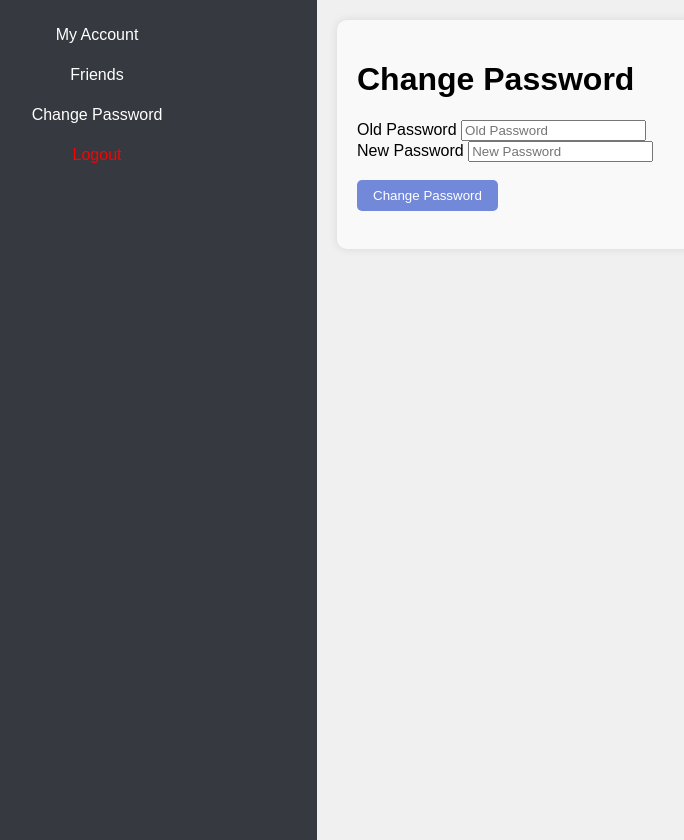
After one commit to ivarjt/flask-webchat, a Flask app: page /settings/change_password in a window 1280 px wide. The commit adds this page. Shown: the whole page, without its empty margins (123-807 px from the left). Run offline with Flask 3, Linux system fonts and the light colour scheme.

Commit message:
Added change password functionality, fixed some redirects and some css in the settings page

```diff
--- a/app/forms.py
+++ b/app/forms.py
@@ -29,8 +29,13 @@ class LoginForm(FlaskForm):
     password = PasswordField("Password", validators=[InputRequired(), Length(min=8, max=100)], render_kw={"placeholder": "Password"})
     submit = SubmitField("Login")
 
+class ChangePasswordForm(FlaskForm):
+    old_password = PasswordField("Old Password", validators=[InputRequired(), Length(min=8, max=100)], render_kw={"placeholder": "Old Password"})
+    new_password = PasswordField("New Password", validators=[InputRequired(), Length(min=8, max=100), validate_password], render_kw={"placeholder": "New Password"})
+    submit = SubmitField("Change Password")
+
 class FriendRequestForm(FlaskForm):
-    username = StringField("Username", validators=[InputRequired(), Length(min=5, max=20)], render_kw={"placeholder": "Username"})
+    username = StringField("Username", validators=[InputRequired(), Length(min=5, max=20)], render_kw={"placeholder": "Enter Username"})
     submit = SubmitField("Send Friend Request")
 
 
--- a/app/templates/chat/chat.html
+++ b/app/templates/chat/chat.html
@@ -228,7 +228,7 @@
         const room_id = "{{ room_id }}";
 
         const socket = io(
-            "http://192.168.152.24:5000/", {
+            "http://192.168.68.51:5000/", {
                 auth: {
                     token: "123"
                 }
--- /dev/null
+++ b/app/templates/settings/change_password_settings.html
@@ -0,0 +1,64 @@
+{% extends "settings/settings_base.html" %}
+
+{% block settings_content %}
+    <style>
+        .main-content {
+            border-radius: 10px;
+            padding: 20px;
+            background-color: #f9f9f9;
+            box-shadow: 0px 0px 10px rgba(0, 0, 0, 0.1);
+        }
+
+        /* Styling for buttons */
+        .styled-button {
+            background-color: #7289da;
+            color: #fff;
+            border: none;
+            border-radius: 5px;
+            padding: 8px 16px;
+            cursor: pointer;
+            transition: background-color 0.3s ease;
+            margin-right: 5px; /* Add some margin to separate buttons */
+        }
+
+        .styled-button:hover {
+            background-color: #677bc4;
+        }
+    </style>
+
+    <div class="main-content">
+        <h1>Change Password</h1>
+        <form method="POST" action="">
+            {{ form.hidden_tag() }}
+            <div class="form-group">
+                {{ form.old_password.label(class="form-control-label") }}
+                {{ form.old_password(class="form-control") }}
+                {% for error in form.old_password.errors %}
+                    <span style="color: red;">{{ error }}</span>
+                {% endfor %}
+            </div>
+            <div class="form-group">
+                {{ form.new_password.label(class="form-control-label") }}
+                {{ form.new_password(class="form-control") }}
+                {% for error in form.new_password.errors %}
+                    <span style="color: red;">{{ error }}</span>
+                {% endfor %}
+            </div>
+            <br>
+            <div class="form-group">
+                {{ form.submit(class="styled-button") }}
+            </div>
+        </form>
+        <br>
+        <!-- Flash Messages -->
+        {% with messages = get_flashed_messages(with_categories=true) %}
+            {% if messages %}
+                {% for category, message in messages %}
+                    <div class="alert alert-{{ category }}">
+                        {{ message }}
+                    </div>
+                {% endfor %}
+            {% endif %}
+        {% endwith %}
+    </div>
+{% endblock %}
--- a/app/templates/settings/settings_base.html
+++ b/app/templates/settings/settings_base.html
@@ -5,7 +5,6 @@
     <meta name="viewport" content="width=device-width, initial-scale=1.0">
     <title>Settings</title>
     <style>
-
         * {
             font-family: 'Cascadia Code' ,sans-serif;
         }
@@ -71,13 +70,8 @@
             <ul>
                 <li><a href="{{url_for('account_settings')}}">My Account</a></li>
                 <li><a href="{{url_for('friends_settings')}}">Friends</a></li>
-                <li><a href="#">Setting 3</a></li>
-                <li><a href="#">Setting 4</a></li>
-                <li><a href="#">Setting 5</a></li>
-                <li><a href="#">Setting 6</a></li>
-                <li><a href="#">Setting 7</a></li>
-                <li><a href="#">Setting 8</a></li>
-                <li><a href="#">Setting 9</a></li>
+                <li><a href="{{url_for('change_password')}}">Change Password</a></li>
+                <li><a href="{{url_for('logout')}}" style="color:red">Logout</a></li>
                 {% if current_user.is_superuser %}
                     <li><a href="{{ url_for('admin_redirect') }}" style="color: yellow;">Admin Page</a></li>
                 {% endif %}
--- a/app/views/settings_views.py
+++ b/app/views/settings_views.py
@@ -1,9 +1,9 @@
-from app import app
+from app import app, bcrypt, db
 from flask import render_template, request, redirect, url_for, flash
 from ..models import db, Friendship, User
 from flask_login import current_user
 from ..utils.helpers import get_profile_picture
-from ..forms import FriendRequestForm
+from ..forms import FriendRequestForm, ChangePasswordForm
 
 @app.route("/settings")
 @app.route("/settings/account")
@@ -46,7 +46,41 @@ def friends_settings():
 
     return render_template('settings/friend_settings.html', friends=friends, sent_requests=sent_requests, incoming_requests=incoming_requests, form=form, friend_data=friend_data)
 
+@app.route("/settings/change_password", methods=['GET', 'POST'])
+def change_password():
+    form = ChangePasswordForm()
+    if form.validate_on_submit():
+        user = User.query.filter_by(id=current_user.id).first()
+        #FIXME: KOLLA SÅ GAMMLA LÖSENORDET STÄMMER MED DET I DATABASEN
+        old_password_db_enc = user.password
+        old_password_form = form.old_password.data
+        new_password = form.new_password.data
 
+        if bcrypt.check_password_hash(old_password_db_enc, form.old_password.data):
+            # Update the user's password in the database
+            user.password = bcrypt.generate_password_hash(form.new_password.data)
+            db.session.commit()
+            flash("Password updated successfully!", "success")
+        else:
+            flash("The password you entered is incorrect. Please try again.", "error")
+
+        print_sexy(old_password_form, old_password_db_enc, new_password) #FIXME: REMOVE THIS LATER, DEBUG FUNCTION
+
+
+    return render_template('settings/change_password_settings.html', form=form)
+
+#FIXME: REMOVE THIS LATER, DEBUG FUNCTION
+def print_sexy(old_pass, old_pass_enc, new_pass):
+    print("-"*50)
+    print(f"Your old password is [TYPED]: {old_pass}") # The one you typed in the form
+    print(f"Your old password is [ENC]: {old_pass_enc}") # The one stored in the database (Encrypted)
+    print(f"Your new password is: {new_pass}") # The new password you typed in the form
+    print("-"*50)
+
+
+@app.route("/password_updated", methods=['GET', 'POST'])
+def password_updated():
+    return "<h1>Password updated successfully!</h1>" #FIXME: to proper route or remove
 
 @app.route("/update_image_link", methods=['POST'])
 def update_image_link():
```
Also changed, not shown: app/templates/settings/account_settings.html (+3 -7 lines), app/templates/settings/friend_settings.html (+10 -1 lines), app/views/views.py (+4 -4 lines).
